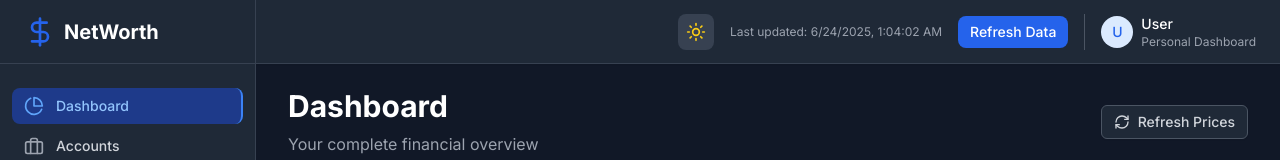
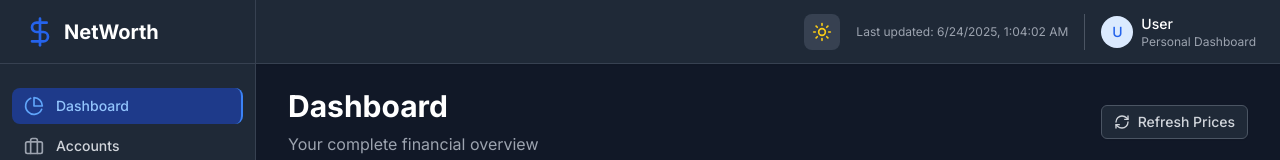
Before and after one commit to kharyam/networth-dashboard, a React (Vite) app in the folder frontend/: page / in a window 1280 px wide. Shown: the top 160 px of the page. Built offline with nearby package versions, Linux system fonts and the light colour scheme; no server answers.

Commit message:
Remove inactive refresh button

```diff
--- a/frontend/src/components/Layout.tsx
+++ b/frontend/src/components/Layout.tsx
@@ -84,10 +84,6 @@ function Layout({ children }: LayoutProps) {
                   Last updated: {new Date().toLocaleString()}
                 </p>
               </div>
-
-              <button className="btn-primary text-sm px-3 py-1.5">
-                Refresh Data
-              </button>
             </div>
 
             {/* User profile */}
```
